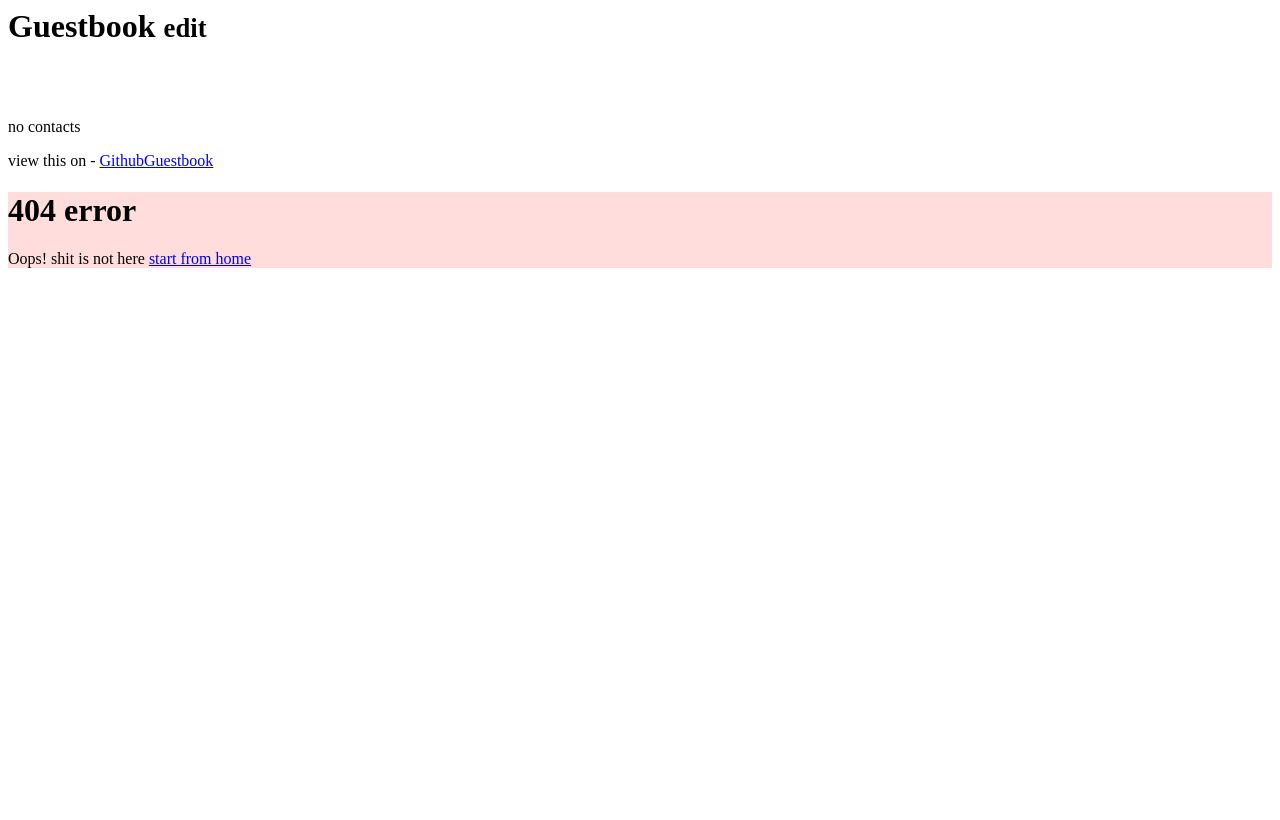
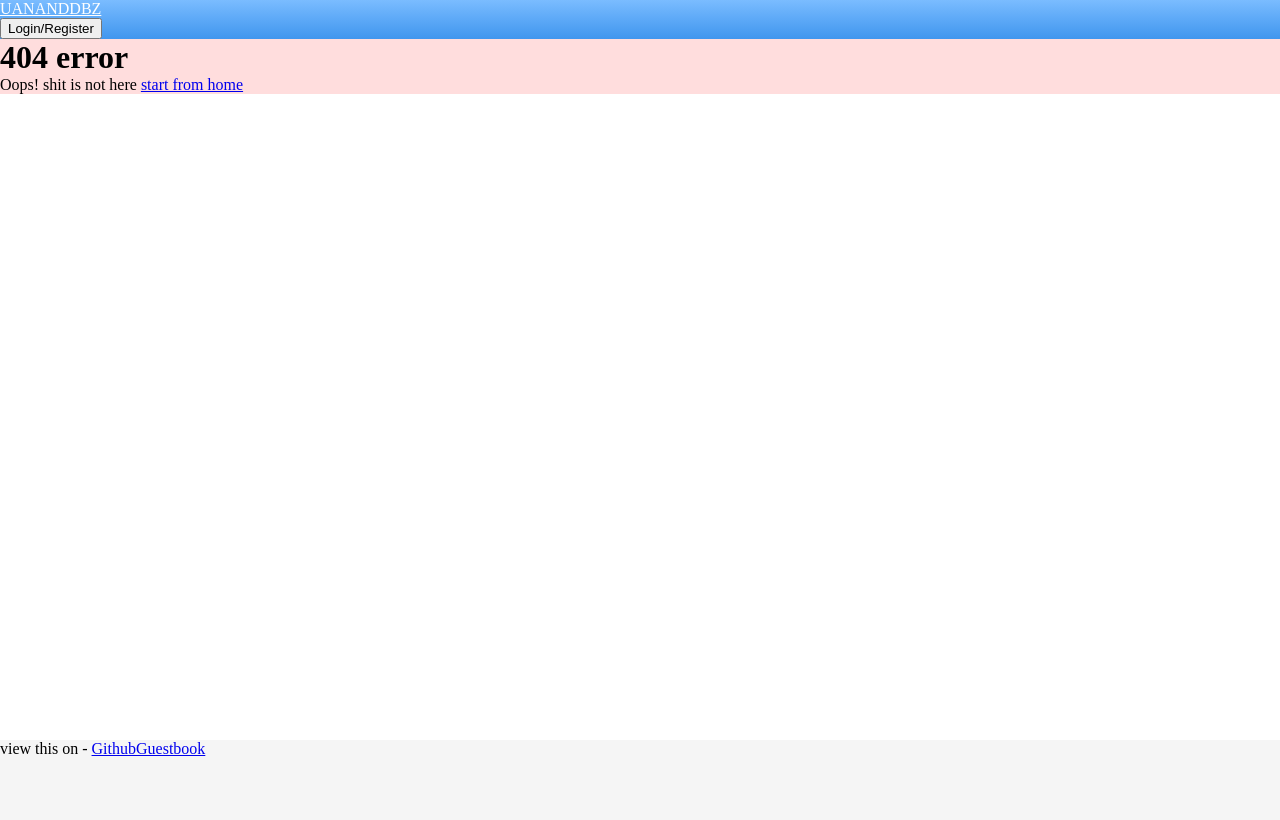
Before and after one commit to uananddbz/php-website, a PHP site: page /404.php in a window 1280 px wide. Before the commit the page ends 268 px from the top, so only its background shows below. Run offline with PHP 8.4, Linux system fonts and the light colour scheme; data that the repository does not hold is empty; some libraries are stand-ins or nearby versions.

Commit message:
Update header.php

```diff
--- a/website/header.php
+++ b/website/header.php
@@ -1,71 +1,33 @@
-<?php $title='Edit guestbook';?>
-<?php require_once('header.php'); ?>
+<?php require_once('var.php'); ?>
+<?php require_once('config.php'); ?>
+<!DOCTYPE html>
+<html>
+<head>
+<title>
+<?php if(isset($title))	echo $title."-"; ?>
+uananddbz</title>
+<meta name="viewport" content="width=device-width, initial-scale=1.0">
+<?php require_once('headtag.php'); ?>
+<script type="text/javascript">
 
-<div class="container-fluid">
-<div class="page-header">
-  <h1>Guestbook <small>edit</small></h1>
-  </div>
-
-<div class="row-fluid">
-<div class="span1">
-  <a class="btn t" title="back" data-placement="right" href="guestbook.php"><i class="icon-chevron-left"></i></a>
-  <br/><br/>
-  </div>
-  <div class="span11">
-
-  <?php
-$tbl='guestbook';
-
-//delete all
-if (isset($_GET['da'])) {
-if ($_GET['da']=='1')
-$sql="TRUNCATE $tbl";
-if (!mysql_query($sql))
-  {
-$msg= 'Error: ' . mysql_error();
-  }
-  else
-error('All Contact deleted !');
-}
-
-//to delete contact
-if (isset($_GET['del'])) {
-$d=$_GET['del'];
-$sql="DELETE FROM $database.$tbl WHERE $tbl.`index` = $d;";
-if (!mysql_query($sql))
-  {
-$msg= 'Error: ' . mysql_error();
-  }
-  else
-info('Contact deleted !');
-}
+$(document).ready(function(){
 
 
-//to display alert message
-  if (isset($msg)) echo $msg;
-
+		  <?php if(isset($_SESSION['username']))
+require_once('js/user-script.php');
 ?>
 
+});
 
-<?php
-//to display contacts
+</script>
 
-$sql="SELECT * FROM $tbl";
-$result=mysql_query($sql);
-    $count = mysql_num_rows($result);
-	if ($count) {
-	  echo '<table class="table table-bordered table-striped"><thead><tr><th colspan="3"><a class="btn btn-block btn-large btn-danger t" title="Delete all contacts." href="'.$url.'?da=1">Delete all ('.$count.')</a></th></tr></thead><tbody id="selectable">';
-	    $n='1';
-while($row = mysql_fetch_array($result))
-  {
-	echo '<tr><td><strong>'.$n.'.</strong> '.$row['msg'].'</td><td>'.$row['name'].'</td><td><a data-placement="right" title="Delete" class="btn btn-inverse t" href="'.$url.'?del='.$row['index'].'"> <i class="icon-trash icon-white"></i></a></td></tr>';
-	  $n++;
-  }
-  	echo '</tbody></table>';
-  }
-  else
-  echo '<p class="muted">no contacts</p>';
-?>
+
+</head>
+<body>
+<div class="page-wrap">
+<div class="navbar">
+  <div class="navbar-inner  my-nav"> <a class="brand" href="index.php">UANANDDBZ</a>
+    <?php if(isset($nav))echo $nav; else {require_once('nav.php');} ?>
+  </div>
 </div>
-</div></div>
-<?php require_once('footer.php'); ?>
+<?php if (isset($check)) echo $check; ?>
```
